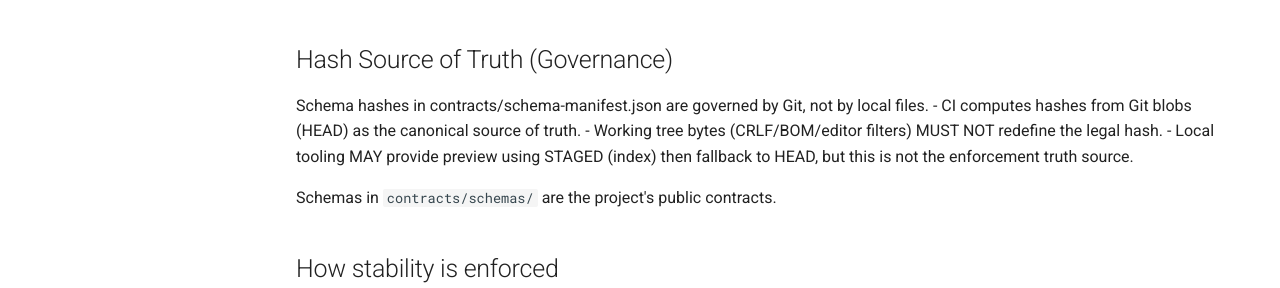
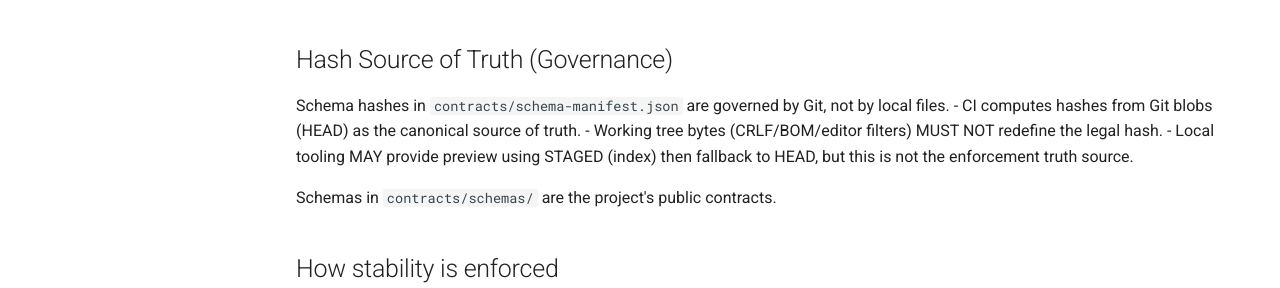
Before and after one commit to hamadalmunyif/paygod-kernel-mvp, an MkDocs documentation site: the page built from docs/SCHEMA_STABILITY.md, in a window 1280 px wide and 927 px high. Shown: the part 186-474 px from the top of the window. Built offline with MkDocs 1.6.1 and Material for MkDocs 9.7.7, drawn with Linux system fonts in a browser that asks for light colours; comment, search, counter and statistics services are not loaded.

```diff
--- a/docs/SCHEMA_STABILITY.md
+++ b/docs/SCHEMA_STABILITY.md
@@ -1,7 +1,7 @@
 # Schema Stability
 
 ## Hash Source of Truth (Governance)
-Schema hashes in contracts/schema-manifest.json are governed by Git, not by local files.
+Schema hashes in `contracts/schema-manifest.json` are governed by Git, not by local files.
 - CI computes hashes from Git blobs (HEAD) as the canonical source of truth.
 - Working tree bytes (CRLF/BOM/editor filters) MUST NOT redefine the legal hash.
 - Local tooling MAY provide preview using STAGED (index) then fallback to HEAD, but this is not the enforcement truth source.
```
